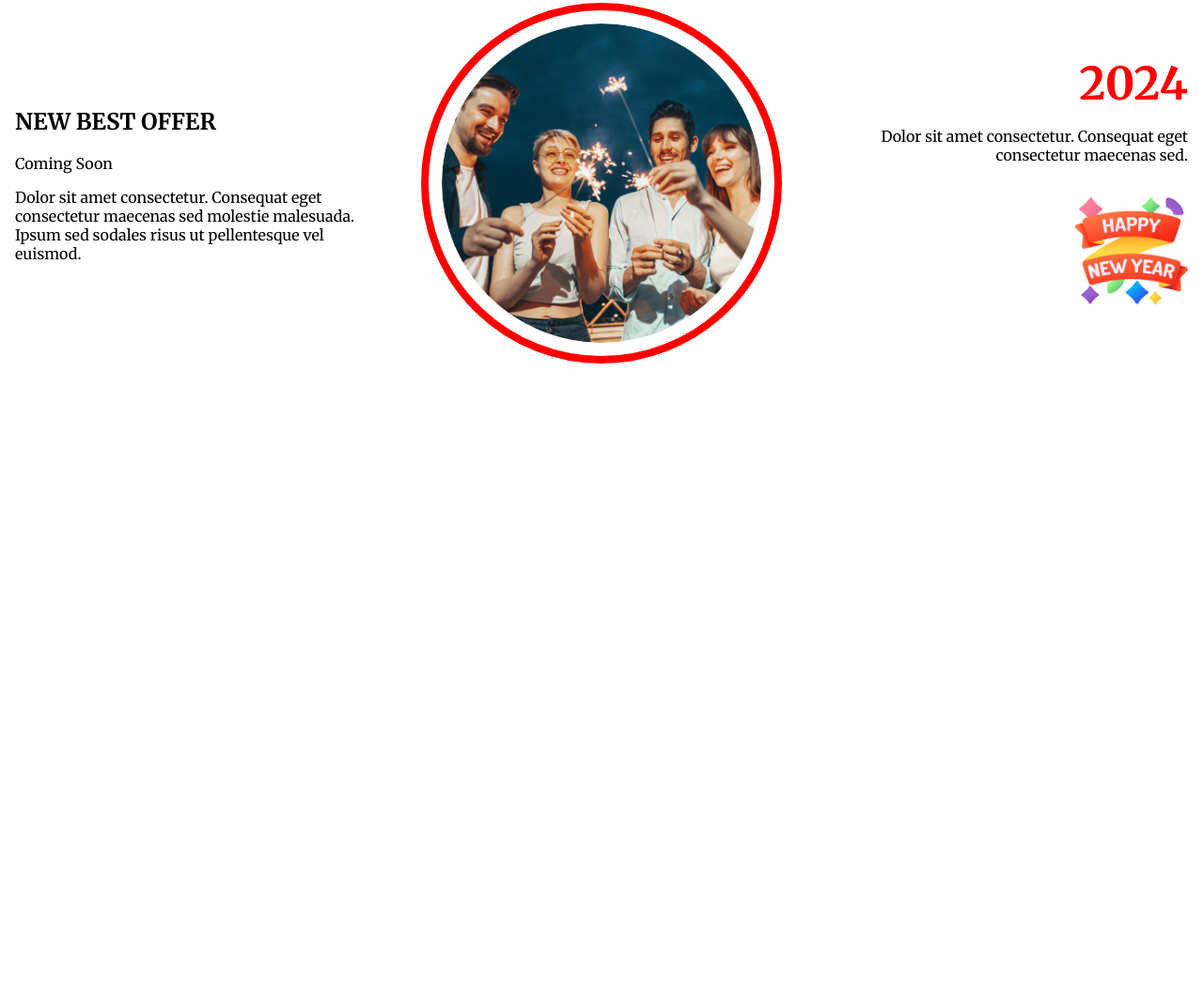
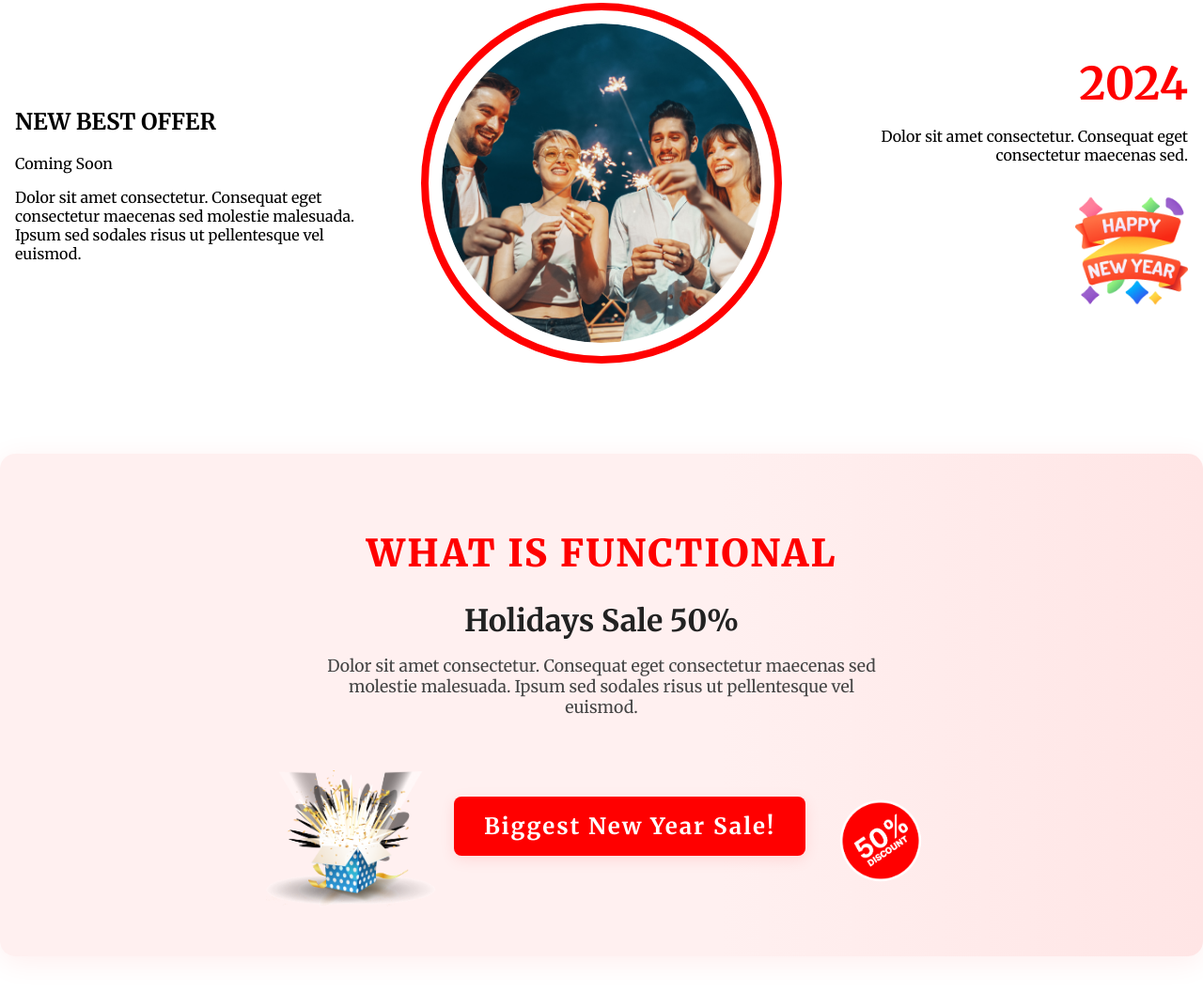
Before and after one commit to amdadislam01/New-year-offer, a plain HTML site: page index.html in a window 1280 px wide. Shown: the part 2719-3775 px from the top of the page at 94% size. Before the commit the page ends 3202 px from the top, so only its background shows below. Drawn offline with Linux system fonts and the light colour scheme.

Commit message:
Sales section complate

```diff
--- a/index.html
+++ b/index.html
@@ -85,6 +85,21 @@
                 <img src="images/Group 96.png" alt="group-96" />
             </div>
         </section>
+        <!-- sales -->
+        <section class="sales">
+            <div class="sales-discount">
+                <h1>WHAT IS FUNCTIONAL</h1>
+                <h2>Holidays Sale 50%</h2>
+                <p>
+                    Dolor sit amet consectetur. Consequat eget consectetur maecenas sed
+                    molestie malesuada. Ipsum sed sodales risus ut pellentesque vel
+                    euismod.
+                </p>
+                <img src="images/Group 75.png" alt="Gift Box" class="gift-box" />
+                <div class="sales-banner">Biggest New Year Sale!</div>
+                <img src="images/Group 44.png" alt="50% discount" />
+            </div>
+        </section>
     </main>
 </body>
 
--- a/styles/style.css
+++ b/styles/style.css
@@ -283,3 +283,64 @@ body {
   display: inline-block;
   margin-top: 1rem;
 }
+/* Sales Section Styles */
+.sales {
+  background: linear-gradient(90deg, #fff0f0 60%, #ffe5e5 100%);
+  border-radius: 16px;
+  max-width: var(--max-width);
+  margin: 4rem auto;
+  padding: 3rem 2rem;
+  box-shadow: 0 6px 32px rgba(255, 0, 0, 0.07);
+  text-align: center;
+  position: relative;
+  overflow: hidden;
+}
+
+.sales-discount h1 {
+  color: #f00;
+  font-size: 2.5rem;
+  font-weight: 900;
+  margin-bottom: 0.5rem;
+  letter-spacing: 2px;
+}
+
+.sales-discount h2 {
+  color: #222;
+  font-size: 2rem;
+  font-weight: 700;
+  margin-bottom: 1rem;
+}
+
+.sales-discount p {
+  color: #444;
+  font-size: 1.1rem;
+  margin-bottom: 2rem;
+  max-width: 600px;
+  margin-left: auto;
+  margin-right: auto;
+}
+
+.sales-discount .gift-box {
+  width: 180px;
+  margin: 1.5rem 1rem 0 1rem;
+  vertical-align: middle;
+}
+
+.sales-banner {
+  background: #f00;
+  color: #fff;
+  font-size: 1.5rem;
+  font-weight: bold;
+  border-radius: 8px;
+  padding: 1rem 2rem;
+  margin: 2rem auto 1.5rem auto;
+  display: inline-block;
+  letter-spacing: 2px;
+  box-shadow: 0 4px 16px rgba(255, 0, 0, 0.1);
+}
+
+.sales-discount img[alt="50% discount"] {
+  width: 120px;
+  margin: 1.5rem 1rem 0 1rem;
+  vertical-align: middle;
+}
```
